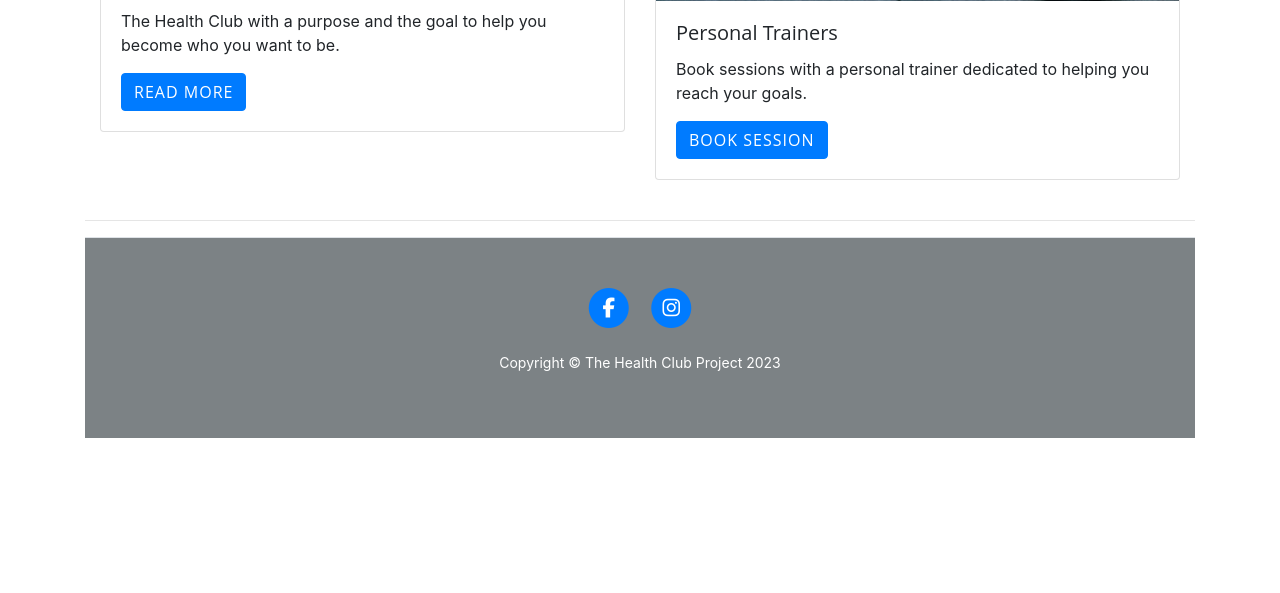
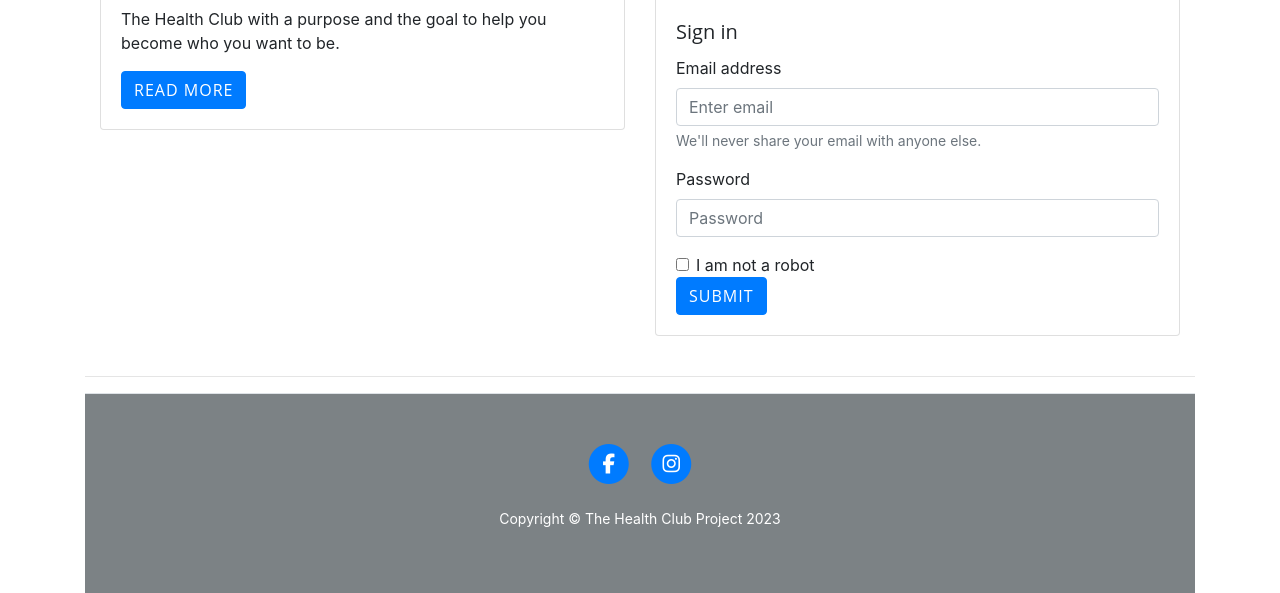
Before and after one commit to helenahagman/the-personal-trainer-project, a Flask app: page /member in a window 1280 px wide. Shown: the part 1436-2029 px from the top of the page. Before the commit the page ends 1874 px from the top, so only its background shows below. Run offline with Flask 3, Linux system fonts and the light colour scheme; some libraries are stand-ins or nearby versions.

Commit message:
added sign in form on memer page

```diff
--- a/run.py
+++ b/run.py
@@ -1,6 +1,6 @@
 import os
 import json
-from flask import Flask, render_template
+from flask import Flask, render_template, request
 
 
 app = Flask(__name__)
@@ -8,16 +8,19 @@ app = Flask(__name__)
 
 @app.route("/")
 def index():
-    return render_template("index.html")
+    active_page = 'about'
+    return render_template("index.html", active_page=active_page)
 
 
 @app.route("/pt")
 def pt():
-    return render_template("pt.html", page_title="Personal Trainer")
+    active_page = 'trainer'
+    return render_template("pt.html", page_title="Personal Trainer", active_page=active_page)
 
 @app.route("/member")
 def member():
-    return render_template("member.html", page_title="Members")
+    active_page = 'member'
+    return render_template("member.html", page_title="Members", active_page=active_page)
 
 
 if __name__ == "__main__":
--- a/static/css/style.css
+++ b/static/css/style.css
@@ -8,3 +8,8 @@
 .custom-columns {
   text-align: center;
 }
+
+#menu a.current{
+  color: #080707;
+  background-color: rgb(214, 211, 211);
+}
--- a/templates/base.html
+++ b/templates/base.html
@@ -23,10 +23,10 @@
           <i class="fas fa-bars"></i>
       </button>
       <div class="collapse navbar-collapse" id="navbarResponsive">
-          <ul class="navbar-nav ml-auto py-4 py-lg-0 ml-lg-0">
-              <li class="nav-item"><a class="nav-link px-lg-3 py-3 py-lg-4" href="{{ url_for('index') }}">About us</a></li>
-              <li class="nav-item"><a class="nav-link px-lg-3 py-3 py-lg-4" href="{{ url_for('pt') }}">Personal Trainer</a></li>
-              <li class="nav-item"><a class="nav-link px-lg-3 py-3 py-lg-4" href="{{ url_for('member') }}">Members</a></li>
+          <ul class="navbar-nav ml-auto py-4 py-lg-0 ml-lg-0" id="menu" >
+              <li class="nav-item {% if active_page == 'about' %}active{% endif %}"><a class="nav-link px-lg-3 py-3 py-lg-4" href="{{ url_for('index') }}">About us</a></li>
+              <li class="nav-item {% if active_page == 'trainer' %}active{% endif %}"><a class="nav-link px-lg-3 py-3 py-lg-4" href="{{ url_for('pt') }}">Personal Trainer</a></li>
+              <li class="nav-item {% if active_page == 'members' %}active{% endif %}"><a class="nav-link px-lg-3 py-3 py-lg-4" href="{{ url_for('member') }}">Members</a></li>
           </ul>
       </div>
   </div>
--- a/templates/member.html
+++ b/templates/member.html
@@ -12,7 +12,6 @@
                     <div class="p-5">
                         <h5 class="display-4">Members</h5>
                         <h5 class="post-subtitle">As a member in our club you get special offers and discounts on our Personal Trainer sessions. When you phurchase a membership you also get a free introduction with one of our Personal Trainers, so dont wait, sign up today!</h5>
-                        <a href="#!" class="btn btn-primary">Sign in/Register</a>
                     </div>
             </div>
         </div>
@@ -36,7 +35,7 @@
               <p class="card-text">
                 The Health Club with a purpose and the goal to help you become who you want to be.
               </p>
-                <a href="#!" class="btn btn-primary">Read more</a>
+              <a href="{{ url_for('index') }}" class="btn btn-primary">Read more</a>
             </div>
           </div>
         </div>
@@ -50,11 +49,23 @@
                 </a>
               </div>
               <div class="card-body">
-                <h5 class="card-title">Personal Trainers</h5>
-                <p class="card-text">
-                    Book sessions with a personal trainer dedicated to helping you reach your goals.
-                </p>
-                <a href="{{ url_for('pt') }}" class="btn btn-primary">Book Session</a>
+                <h5 class="card-title">Sign in </h5>
+                 <form>
+                  <div class="form-group">
+                    <label for="exampleInputEmail1">Email address</label>
+                    <input type="email" class="form-control" id="exampleInputEmail1" aria-describedby="emailHelp" placeholder="Enter email">
+                    <small id="emailHelp" class="form-text text-muted">We'll never share your email with anyone else.</small>
+                  </div>
+                  <div class="form-group">
+                    <label for="exampleInputPassword1">Password</label>
+                    <input type="password" class="form-control" id="exampleInputPassword1" placeholder="Password">
+                  </div>
+                  <div class="form-check">
+                    <input type="checkbox" class="form-check-input" id="exampleCheck1">
+                    <label class="form-check-label" for="exampleCheck1">I am not a robot</label>
+                  </div>
+                  <button type="submit" class="btn btn-primary">Submit</button>
+                </form>
               </div>
             </div>
           </div>
```
Lines whose indentation alone changed are shown as unchanged.
